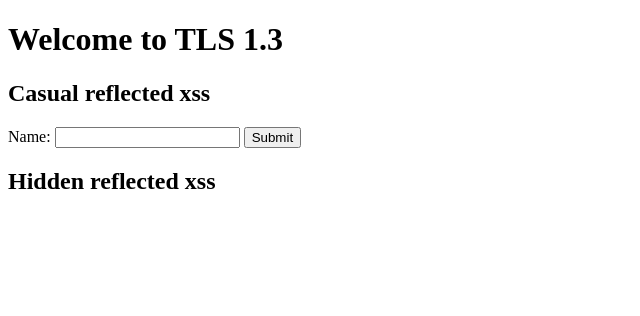
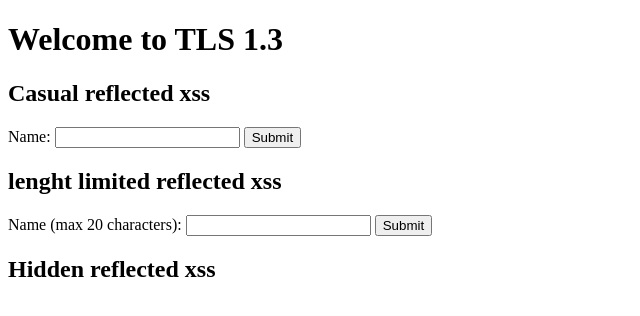
Before and after one commit to michal-simecek/DAST-Benchmark, a PHP site: page / in a window 1280 px wide. Shown: the top 316 px of the page, without its empty margins (0-640 px from the left). Run offline with PHP 8.4, Linux system fonts and the light colour scheme.

Commit message:
added 2 xss challenges

```diff
--- a/modules/tls-ssl-1/site-tls1_3/index.php
+++ b/modules/tls-ssl-1/site-tls1_3/index.php
@@ -10,31 +10,64 @@
 <h1>Welcome to TLS 1.3</h1>
 <h2>Casual reflected xss</h2>
 
-<form method="post" action="<?php echo $_SERVER['PHP_SELF'];?>">
+<form method="post">
   Name: <input type="text" name="name">
+  <input type="hidden" name="action" value="casual_xss">
   <input type="submit">
 </form>
 
-<?php
-if ($_SERVER["REQUEST_METHOD"] == "POST") {
-    // collect value of input field
-    $name = $_POST['name'];
-    echo "Hello, " . $name;
-}
-?>
+<h2>lenght limited reflected xss</h2>
+
+<form method="post">
+  Name (max 20 characters): <input type="text" name="name" maxlenght="15">
+  <input type="hidden" name="action" value="length_xss">
+  <input type="submit">
+</form>
+
 
 <h2>Hidden reflected xss</h2>
 
-<form hidden method="post" action="<?php echo $_SERVER['PHP_SELF'];?>">
+<form hidden method="post">
   Name: <input type="text" name="name">
+  <input type="hidden" name="action" value="hidden_xss">
   <input type="submit">
 </form>
 
+
 <?php
 if ($_SERVER["REQUEST_METHOD"] == "POST") {
-    // collect value of input field
-    $name = $_POST['name'];
+    $action = $_POST['action'];
+
+    switch ($action) {
+        case 'length_xss':
+            length_xss();
+            break;
+        case 'casual_xss':
+            casual_xss();
+            break;
+        case 'hidden_xss':
+            casual_xss();
+            break;
+        default:
+            echo "something went wrong";
+            break;
+    }
+}
+
+function length_xss(){
+  // example payload: <svg/onload=alert()>
+  $name = $_POST['name'];
+  if(strlen($name) <= 20){
     echo "Hello, " . $name;
+  }
+  else{
+    echo "name is too long";
+  }
+}
+
+function casual_xss(){
+$name = $_POST['name'];
+echo "Hello, " . $name;
 }
 ?>
 
--- /dev/null
+++ b/web/index.html
@@ -0,0 +1 @@
+<html><body><p><a href='http://127.0.0.1:80'>dast-benchmark_nginx-index_1 (80/tcp -> 80)</a></p><p><a href='https://127.0.0.1:8445'>http-version-1_web_http3_1 (443/tcp -> 8445)</a></p><p><a href='https://127.0.0.1:8443'>http-version-1_web_http1_1 (443/tcp -> 8443)</a></p><p><a href='https://127.0.0.1:8444'>http-version-1_web_http2_1 (443/tcp -> 8444)</a></p><p><a href='http://127.0.0.1:8087'>pii_nginx-passwords_pii_1 (80/tcp -> 8087)</a></p><p><a href='http://127.0.0.1:8088'>pii_nginx-ssn_pii_1 (80/tcp -> 8088)</a></p><p><a href='http://127.0.0.1:8086'>pii_nginx-credit_card_pii_1 (80/tcp -> 8086)</a></p><p><a href='http://127.0.0.1:8085'>pii_nginx-casual_pii_1 (80/tcp -> 8085)</a></p><p><a href='https://127.0.0.1:8082'>tls-ssl-1_nginx-tls1_1_1 (443/tcp -> 8082)</a></p><p><a href='https://127.0.0.1:8084'>tls-ssl-1_nginx-tls1_3_1 (443/tcp -> 8084)</a></p><p><a href='https://127.0.0.1:8081'>tls-ssl-1_nginx-tls1_0_1 (443/tcp -> 8081)</a></p><p><a href='https://127.0.0.1:8083'>tls-ssl-1_nginx-tls1_2_1 (443/tcp -> 8083)</a></p></body></html>
```
